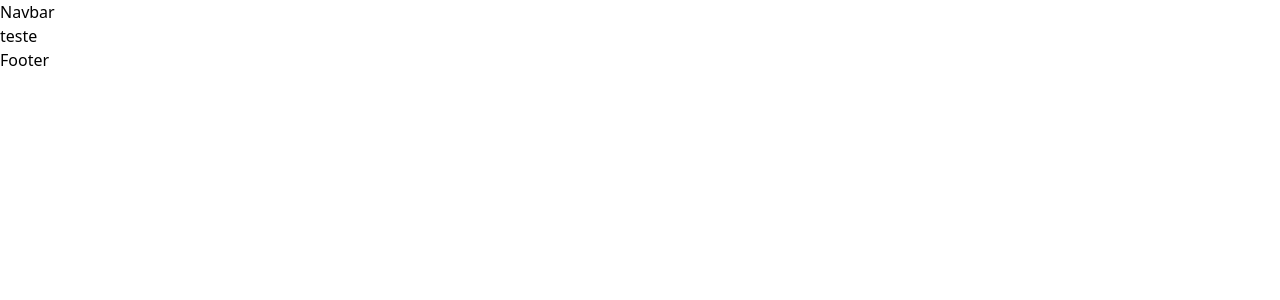
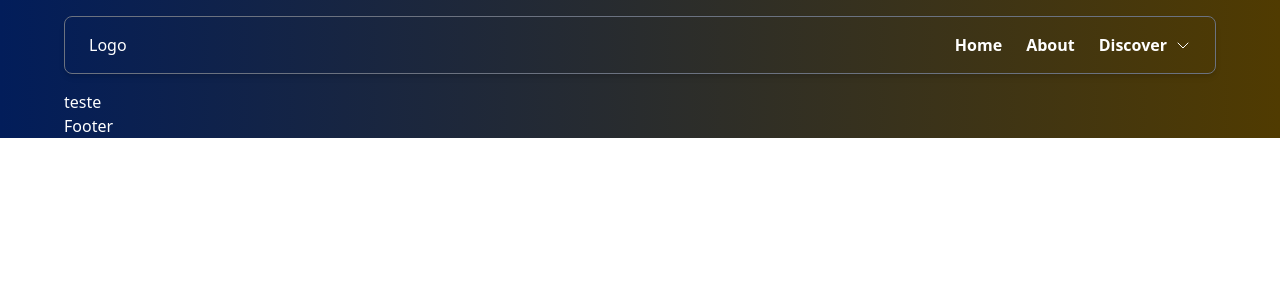
Before and after one commit to ngrpedro/nextapp, a Next.js app: page / in a window 1280 px wide. Shown: the top 300 px of the page. Built offline with nearby package versions, Linux system fonts and the light colour scheme.

Commit message:
css navbar + layout structure

```diff
--- a/package.json
+++ b/package.json
@@ -15,6 +15,7 @@
     "@types/react-dom": "18.0.10",
     "mongodb": "^4.13.0",
     "next": "13.1.1",
+    "phosphor-react": "^1.4.1",
     "react": "18.2.0",
     "react-dom": "18.2.0",
     "typescript": "4.9.4"
--- a/src/components/layout.tsx
+++ b/src/components/layout.tsx
@@ -8,7 +8,7 @@ interface Props {
 
 const Layout = ({ children }: Props) => {
   return (
-    <div>
+    <div className="max-w-6xl m-auto">
       <Navbar />
       {children}
       <Footer />
--- a/src/components/navbar.tsx
+++ b/src/components/navbar.tsx
@@ -1,7 +1,26 @@
+import Link from "next/link";
+import { CaretDown } from "phosphor-react";
 import React from "react";
 
 const Navbar = () => {
-  return <div>Navbar</div>;
+  return (
+    <div className="py-4 px-6 mb-4 flex items-center justify-between border border-gray-500 rounded-lg shadow-md">
+      Logo
+      <ul className="flex items-center justify-center gap-6">
+        <li className="font-semibold hover:text-gray-200 transition-colors">
+          <Link href="/">Home</Link>
+        </li>
+        <li className="font-semibold hover:text-gray-200 transition-colors">
+          <Link href="/">About</Link>
+        </li>
+        <li className="font-semibold hover:text-gray-200 transition-colors">
+          <Link href="/" className="flex items-center justify-center gap-2">
+            Discover <CaretDown size={16} />
+          </Link>
+        </li>
+      </ul>
+    </div>
+  );
 };
 
 export default Navbar;
--- a/src/pages/index.tsx
+++ b/src/pages/index.tsx
@@ -4,12 +4,12 @@ import Layout from "./../components/layout";
 
 const index = () => {
   return (
-    <Layout>
+    <div className="bg-gradient-to-r from-[#021d5a] to-[#503b01] text-white pt-4">
       <Head>
         <title>Home</title>
       </Head>
-      teste
-    </Layout>
+      <Layout>teste</Layout>
+    </div>
   );
 };
 
--- a/tailwind.config.js
+++ b/tailwind.config.js
@@ -1,6 +1,7 @@
 /** @type {import('tailwindcss').Config} */
 module.exports = {
   content: [
+    "./src/**/*.{js,ts,jsx,tsx}",
     "./pages/**/*.{js,ts,jsx,tsx}",
     "./components/**/*.{js,ts,jsx,tsx}",
   ],
```
Also changed, not shown: 1 other file (tests, documents, lock files or other folders).
